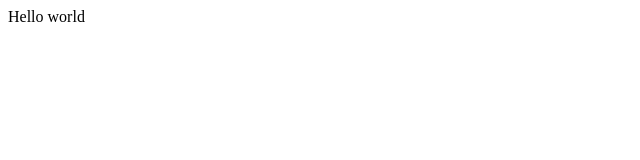
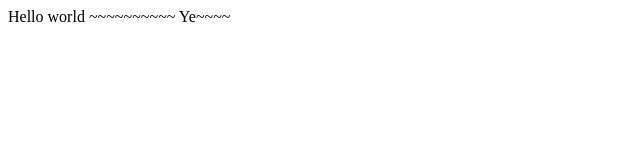
Before and after one commit to youwins/opentutorials-youwins, a plain HTML site: page index.html in a window 1280 px wide. Shown: the whole page, without its empty margins (0-640 px from the left). Drawn offline with Linux system fonts and the light colour scheme.

Commit message:
add index.html

```diff
--- a/index.html
+++ b/index.html
@@ -19,6 +19,6 @@
 	</head>
 
 	<body>
-		Hello world
+		Hello world ~~~~~~~~~~ Ye~~~~
 	</body>
 </html>
```
